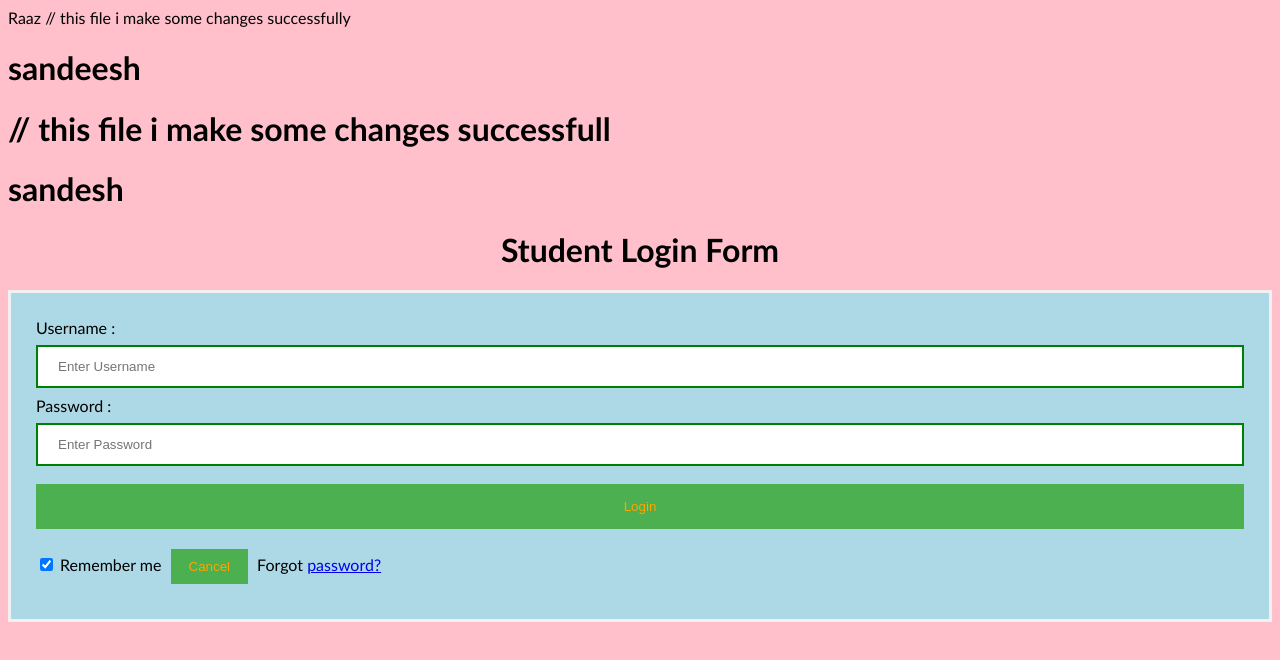
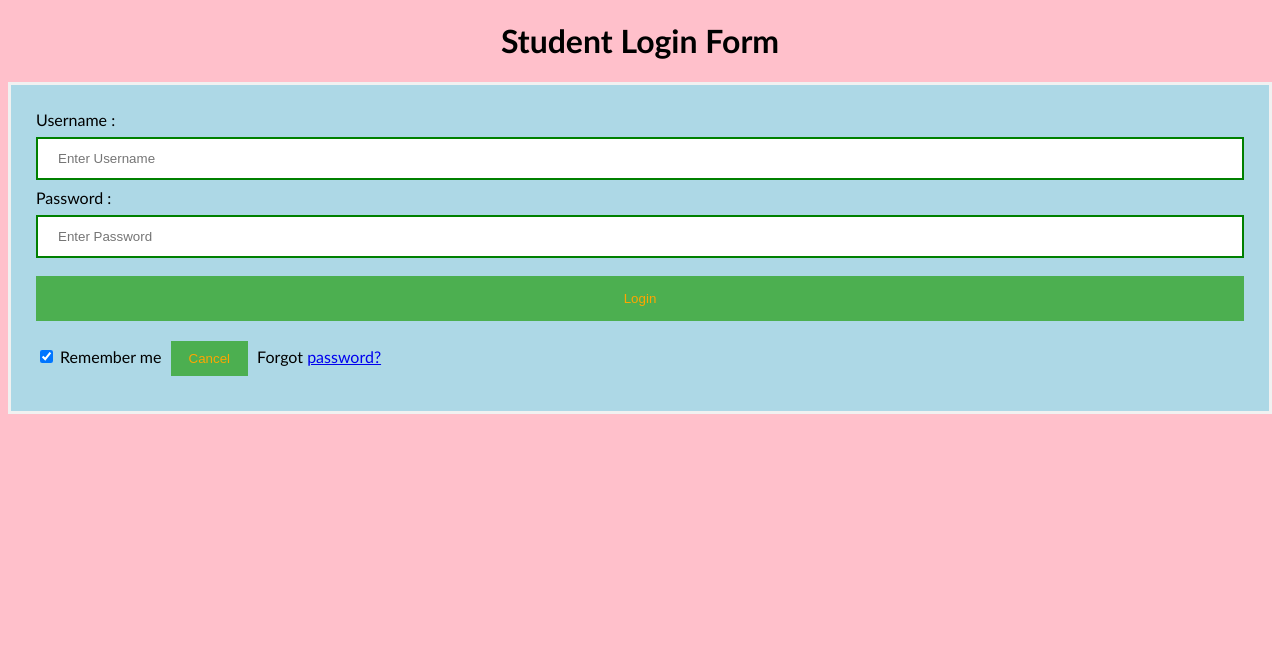
Before and after one commit to Raj-986699/repo, a plain HTML site: page index.html in a window 1280 px wide. Drawn offline with Linux system fonts and the light colour scheme.

Commit message:
Update index.html

```diff
--- a/index.html
+++ b/index.html
@@ -1,10 +1,6 @@
 <!DOCTYPE html>
 <html>
-<head> Raaz
-  // this file i make some changes successfully
-<h1>sandeesh<h1>
-  // this file i make some changes successfull
-  <h1>sandesh</h1>
+<head>
 <meta name="viewport" content="width=device-width, initial-scale=1">
 
 <title> Login Page </title>
```
